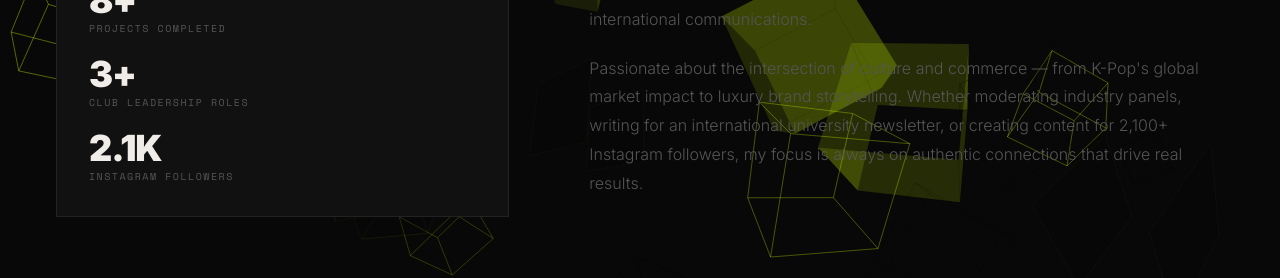
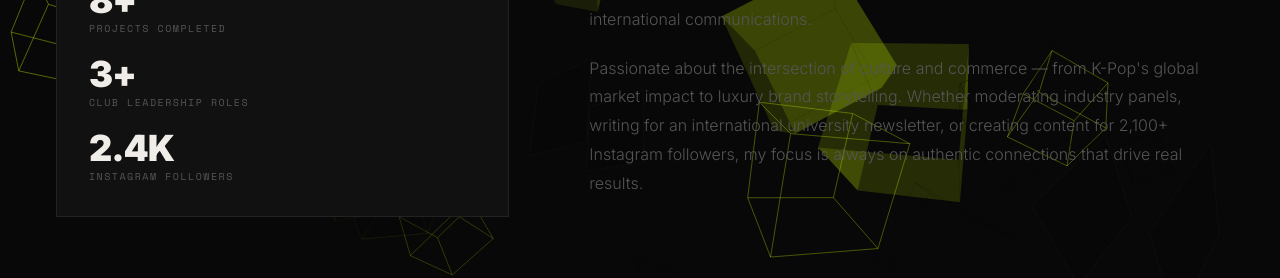
Before and after one commit to sangita19chakraborty/sangita19chakraborty.github.io, a React (Vite) app: page / in a window 1280 px wide. Shown: the part 2020-2298 px from the top of the page. Built offline with nearby package versions, Linux system fonts and the light colour scheme.

Commit message:
feat: changes for insta stats

```diff
--- a/src/constants/content.ts
+++ b/src/constants/content.ts
@@ -167,7 +167,7 @@ export const ABOUT_SECTION = {
 export const ABOUT_STATS = [
   { num: "8+",   label: "Projects Completed" },
   { num: "3+",   label: "Club Leadership Roles" },
-  { num: "2.1K", label: "Instagram Followers" },
+  { num: "2.4K", label: "Instagram Followers" },
 ];
 
 // ── EXPERIENCE ───────────────────────────────────────────────────────────────
```
